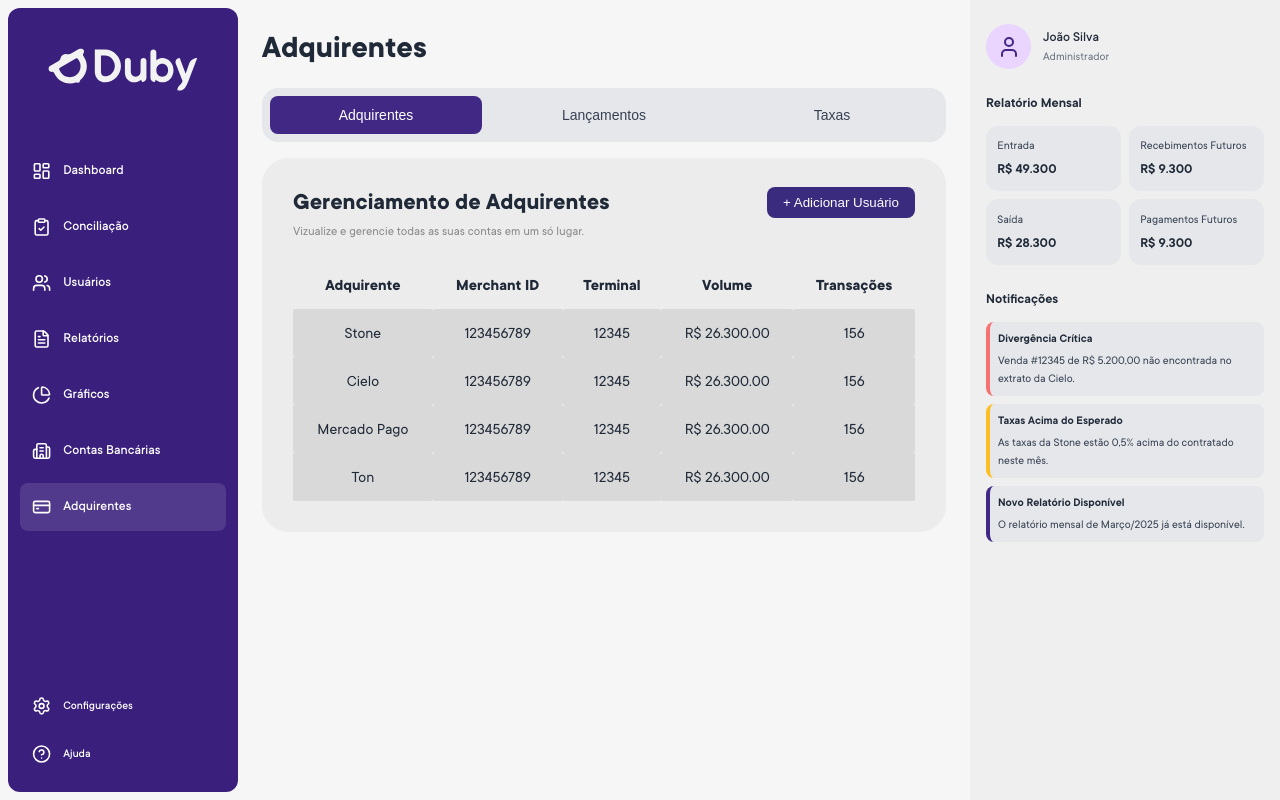
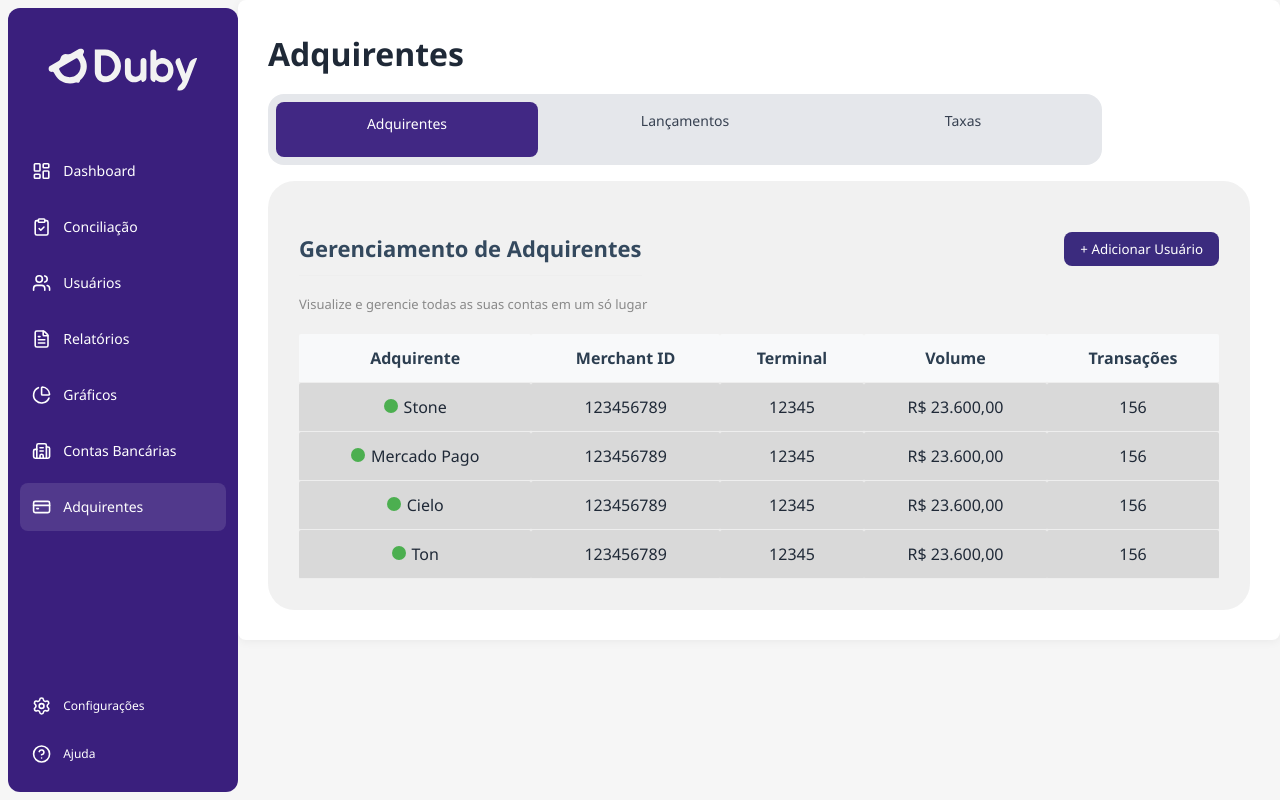
Before and after one commit to Kennedhy/Projeto-Duby, a plain HTML site: page Adquirentes/adquirentes.html in a window 1280 px wide. Drawn offline with nearby package versions, Linux system fonts and the light colour scheme.

Commit message:
primeiro commit julia, alteracao dos botoes e funcionalidades

```diff
--- a/Adquirentes/adquirentes.css
+++ b/Adquirentes/adquirentes.css
@@ -1,3 +1,10 @@
+* {
+  margin: 0;
+  padding: 0;
+  box-sizing: border-box;
+  font-family: 'Segoe UI', Tahoma, Geneva, Verdana, sans-serif;
+}
+
 @font-face {
   font-family: 'TT Commons';
   src: url('/Assets/fonts/TT\ Commons\ Thin.otf') format('opentype');
@@ -69,12 +76,6 @@
   --largura-barra-direita: 310px;
 }
 
-* {
-  margin: 0;
-  padding: 0;
-  box-sizing: border-box;
-}
-
 body {
 font-family: 'TT Commons', sans-serif;
 font-weight: 400;
@@ -83,17 +84,19 @@ body {
 line-height: 1.5;
 }
 
-.conteudoPrincipal {
-  padding: 1.5rem;
-  margin-right: var(--largura-barra-direita);
-  overflow: hidden;
-}
-
 h1 {
   padding-bottom: 16px;
 }
 
-.abasRelatorio {
+h2 {
+  color: #34495e;
+  margin: 25px 0 15px 0;
+  font-size: 22px;
+  padding-bottom: 10px;
+  border-bottom: 1px solid #eee;
+}
+
+.tabs {
 display: grid;
 grid-template-columns: repeat(3, 1fr);
 gap: 1rem;
@@ -101,9 +104,12 @@ h1 {
 padding: 0.5rem;
 background-color: var(--cinza-200);
 border-radius: 16px;
+width: 834px;
+height: 71px;
+text-align: center;
+}
 
-}
-.botaoAba {
+.tab-btn {
 background: none;
 border: none;
 padding: 0.5rem 1rem;
@@ -114,27 +120,34 @@ h1 {
 border-radius: 8px;
 }
 
-.botaoAba:hover {
+.tab-btn:hover {
   background-color: var(--cinza-100);
 }
 
-.botaoAba.ativo {
+/* Esconde os inputs radio */
+.tab-input {
+  display: none;
+}
+
+/* Mostra o conteúdo da aba quando o radio button está selecionado */
+#tab-adquirentes:checked ~ .tab-content#content-adquirentes,
+#tab-lancamentos:checked ~ .tab-content#content-lancamentos,
+#tab-taxas:checked ~ .tab-content#content-taxas {
+  display: block;
+}
+
+/* Estiliza o botão da aba ativa */
+#tab-adquirentes:checked ~ .tabs .tab-btn[for="tab-adquirentes"],
+#tab-lancamentos:checked ~ .tabs .tab-btn[for="tab-lancamentos"],
+#tab-taxas:checked ~ .tabs .tab-btn[for="tab-taxas"] {
 background-color: var(--primario);
 color: white;
 padding: 0.7rem;
+
 }
 
-.listaUsuarios h3 {
-  color: #898989;
-font-size: 13px;
-font-style: normal;
-font-weight: 400;
-line-height: normal;
-padding-top: 4px;
-padding-bottom: 6px;
-}
-
-.listaUsuarios {
+.tab-content {
+  display: none;
   border-radius: 26.546px;
 background: rgba(221, 221, 221, 0.40);
 padding: 31px;
@@ -149,7 +162,7 @@ padding-bottom: 6px;
 
 }
 
-.listaUsuarios button {
+.listaUsuariosHeader #btnOpenForm {
   background-color: #3b2b7e;
   color: #fff;
   padding: 8px 16px;
@@ -158,7 +171,7 @@ padding-bottom: 6px;
   cursor: pointer;
 }
 
-.tabelaUsuarios {
+table {
   width: 100%;
 border-collapse: collapse;
 margin-top: 15px;
@@ -166,160 +179,43 @@ padding-bottom: 6px;
 border-radius: 8px;
 }
 
-.tabelaUsuarios th{
-  text-align: center;
-  padding: 12px;
+th, td {
 
-}
-.tabelaUsuarios td {
+  border-bottom: 1px solid #eee;
   text-align: center;
   padding: 12px;
   background-color: #D9D9D9;
   border-radius: 2px;
 }
 
-.tag {
-  padding: 4px 6px;
-  border-radius: 5px;
-  color: #fff;
-  font-size: 0.9em;
-}
-.admin {background: rgba(65, 40, 132, 0.30); color: #412884;}
-.gerente { background: rgba(33, 150, 243, 0.30); color: #0061BE; }
-.analista { background: rgba(76, 175, 80, 0.30); color: #197C1D;}
-.operador { background: rgba(251, 140, 0, 0.30); color: #BA4B00;}
-
-.barraLateralDireita {
-  background: rgba(202, 202, 202, 0.15);
-  padding: 1rem;
-  position: fixed;
-  right: 0;
-  top: 0;
-  height: 100vh;
-  width: var(--largura-barra-direita);
-
+th {
+  background-color: #f8f9fa;
+  font-weight: 600;
+  color: #2c3e50;
 }
 
-.perfilUsuario {
-  display: flex;
-  align-items: center;
-  margin-bottom: 1.5rem;
-  margin-top: 0.5rem;
+tr:hover {
+  background-color: #f8f9fa;
 }
 
-.avatarPerfil {
-  width: 45px;
-  height: 45px;
-  border-radius: 50%;
-  background-color: #E9D5FF;
-  display: flex;
-  align-items: center;
-  justify-content: center;
-  color: var(--primario);
+.container {
+  max-width: 1200px;
+  margin: 0 auto;
+  background-color: white;
+  padding: 30px;
+  border-radius: 8px;
+  box-shadow: 0 2px 10px rgba(0, 0, 0, 0.05);
 }
 
-.infoPerfil {
-  margin-left: 0.75rem;
-}
+.info-text {
 
-.infoPerfil h3 {
-  font-size: 0.875rem;
-  font-weight: 500;
-}
-
-.infoPerfil p {
-  font-size: 0.75rem;
-  color: var(--cinza-500);
-}
-
-.barraPesquisa {
-  display: none;
-  align-items: center;
-  background-color: white;
-  border-radius: 9999px;
-  padding: 0.5rem 1rem;
-  margin-bottom: 1rem;
-}
-
-.barraPesquisa input {
-  border: none;
-  outline: none;
-  background: transparent;
-  margin-left: 0.5rem;
-  width: 100%;
-  font-size: 0.875rem;
-}
-
-.relatorioMensal, .notificacoes, .proximoVencimento, .atalhos {
-  margin-bottom: 1.5rem;
-}
-
-.relatorioMensal h3, .notificacoes h3, .proximoVencimento h3, .atalhos h3 {
-  font-size: 0.875rem;
-  font-weight: 600;
-  margin-bottom: 0.75rem;
-}
-
-.cardsRelatorio {
-  display: grid;
-  grid-template-columns: 1fr 1fr;
-  gap: 0.5rem;
-}
-
-.cardRelatorio {
-  background-color: var(--cinza-200);
-  border-radius: 12px;
-  padding: 0.7rem;
-}
-
-.labelRelatorio {
-  font-size: 0.75rem;
-  color: var(--cinza-700);
-  margin-bottom: 0.25rem;
-}
-
-.valorRelatorio {
-  font-size: 0.875rem;
-  font-weight: 600;
-}
-
-.listaNotificacoes {
-  display: flex;
-  flex-direction: column;
-  gap: 0.5rem;
-}
-
-.itemNotificacao {
-  background-color: var(--cinza-200);
-  border-radius: 8px;
-  padding: 0.5rem;
-  display: flex;
-  align-items: flex-start;
-  gap: 0.75rem;
-  border-left: 4px solid transparent;
-}
-
-.itemNotificacao.critico {
-  border-left-color: var(--perigo);
-}
-
-.itemNotificacao.alerta {
-  border-left-color: var(--alerta);
-}
-
-.itemNotificacao.info {
-  border-left-color: var(--primario);
-}
-
-.conteudoNotificacao h4 {
-  font-size: 0.75rem;
-  font-weight: 600;
-  margin-bottom: 0.25rem;
-}
-
-.conteudoNotificacao p {
-  font-size: 0.75rem;
-  color: var(--cinza-700);
+color: #898989;
+font-size: 13px;
+font-style: normal;
+font-weight: 400;
+line-height: normal;
+padding-top: 4px;
+padding-bottom: 6px;
 }
 
 .overlay {
@@ -400,3 +296,47 @@ z-index: 10;
     background: #3b2b7e;
     color: white;
   }
+
+  .circle {
+      display: inline-block;
+      width: 14px;
+      height: 14px;
+      background: #4CAF50;
+      border-radius: 50%;
+      margin-right: 6px;
+    }
+
+     .lancamentosHeader{
+      display: flex;
+      justify-content: space-between;
+      align-items: center;
+      margin-top: 20px;
+     }
+
+    .tab-content #lancamentos {
+       background-color: #3b2b7e;
+       color: #fff;
+       padding: 8px 16px;
+       border: none;
+       border-radius: 8px;
+       cursor: pointer;
+       margin-left: 400px;
+
+    }
+    .tab-content #hoje {
+      background-color: #3b2b7e;
+      color: #fff;
+      padding: 8px 16px;
+      border: none;
+      border-radius: 8px;
+      cursor: pointer;
+   }
+   .tab-content #filtros {
+      background-color: #3b2b7e;
+      color: #fff;
+      padding: 8px 16px;
+      border: none;
+      border-radius: 8px;
+      cursor: pointer;
+
+   }
--- a/Adquirentes/adquirentes.html
+++ b/Adquirentes/adquirentes.html
@@ -9,28 +9,32 @@
 </head>
 <body>
 
-    <main class="conteudoPrincipal">
-        <header class="cabecalho">
+
+  <div class="container">
     <h1>Adquirentes</h1>
-        </header>
 
-             <div class="abasRelatorio">
-                    <button class="botaoAba ativo" data-relatorio="resumo">Adquirentes</button>
-                    <button class="botaoAba" data-relatorio="metodo">Lançamentos</button>
-                    <button class="botaoAba" data-relatorio="comparativo">Taxas</button>
+
+    <input type="radio" name="tabs" id="tab-adquirentes" class="tab-input" checked>
+    <input type="radio" name="tabs" id="tab-lancamentos" class="tab-input">
+    <input type="radio" name="tabs" id="tab-taxas" class="tab-input">
+
+
+    <div class="tabs">
+        <label for="tab-adquirentes" class="tab-btn">Adquirentes</label>
+        <label for="tab-lancamentos" class="tab-btn">Lançamentos</label>
+        <label for="tab-taxas" class="tab-btn">Taxas</label>
     </div>
 
-             <div class="conteudoRelatorio ativo" id="resumo">
 
-
-          <div class="conteudoRelatorio" id="metodo">
-            <section class="listaUsuarios">
+    <div id="content-adquirentes" class="tab-content">
         <div class="listaUsuariosHeader">
             <h2>Gerenciamento de Adquirentes</h2>
             <button id="btnOpenForm">+ Adicionar Usuário</button>
           </div>
-              <h3>Vizualize e gerencie todas as suas contas em um só lugar.</h3>
-              <table class="tabelaUsuarios">
+
+        <p class="info-text">Visualize e gerencie todas as suas contas em um só lugar</p>
+
+        <table>
             <thead>
                 <tr>
                     <th>Adquirente</th>
@@ -42,42 +46,143 @@
             </thead>
             <tbody>
                 <tr>
-                    <td>Stone</td>
+                    <td><span class="circle"></span>Stone</td>
                     <td>123456789</td>
                     <td>12345</td>
-                    <td>R$ 26.300.00</td>
+                    <td>R$ 23.600,00</td>
                     <td>156</td>
                 </tr>
                 <tr>
-                    <td>Cielo</td>
+                    <td><span class="circle"></span>Mercado Pago</td>
                     <td>123456789</td>
                     <td>12345</td>
-                    <td>R$ 26.300.00</td>
+                    <td>R$ 23.600,00</td>
                     <td>156</td>
                 </tr>
                 <tr>
-                    <td>Mercado Pago</td>
+                    <td><span class="circle"></span>Cielo</td>
                     <td>123456789</td>
                     <td>12345</td>
-                    <td>R$ 26.300.00</td>
+                    <td>R$ 23.600,00</td>
                     <td>156</td>
                 </tr>
                 <tr>
-                    <td>Ton</td>
+                    <td><span class="circle"></span>Ton</td>
                     <td>123456789</td>
                     <td>12345</td>
-                    <td>R$ 26.300.00</td>
+                    <td>R$ 23.600,00</td>
                     <td>156</td>
                 </tr>
             </tbody>
         </table>
-            </section>
-        </main>
     </div>
 
+
+    <div id="content-lancamentos" class="tab-content">
+        <div class="lancamentosHeader">
+          <h2>Lançamentos Financeiros</h2>
+          <button id="lancamentos">+ Lançamentos</button>
+          <button id="hoje">Hoje</button>
+          <button id="filtros">Filtros</button>
+         </div>
+
+        <p class="info-text">Visualize todos os lançamentos financeiros dos últimos 30 dias</p>
+
+        <table>
+            <thead>
+                <tr>
+                    <th>Data</th>
+                    <th>Descrição</th>
+                    <th>Adquirente</th>
+                    <th>Valor</th>
+                    <th>Status</th>
+                </tr>
+            </thead>
+            <tbody>
+                <tr>
+                    <td>15/05/2023</td>
+                    <td>Pagamento recebido</td>
+                    <td>Stone</td>
+                    <td>R$ 1.250,00</td>
+                    <td>Concluído</td>
+                </tr>
+                <tr>
+                    <td>14/05/2023</td>
+                    <td>Taxa de serviço</td>
+                    <td>Cielo</td>
+                    <td>- R$ 45,00</td>
+                    <td>Concluído</td>
+                </tr>
+                <tr>
+                    <td>12/05/2023</td>
+                    <td>Pagamento recebido</td>
+                    <td>Mercado Pago</td>
+                    <td>R$ 890,00</td>
+                    <td>Concluído</td>
+                </tr>
+                <tr>
+                    <td>10/05/2023</td>
+                    <td>Estorno</td>
+                    <td>Ton</td>
+                    <td>- R$ 320,00</td>
+                    <td>Processando</td>
+                </tr>
+            </tbody>
+        </table>
+    </div>
+
+
+    <div id="content-taxas" class="tab-content">
+        <h2>Taxas e Tarifas</h2>
+
+        <p class="info-text">Detalhes de todas as taxas aplicadas pelos adquirentes</p>
+
+        <table>
+            <thead>
+                <tr>
+                    <th>Adquirente</th>
+                    <th>Tipo de Taxa</th>
+                    <th>Valor (%)</th>
+                    <th>Valor Fixo</th>
+                    <th>Descrição</th>
+                </tr>
+            </thead>
+            <tbody>
+                <tr>
+                    <td>Stone</td>
+                    <td>Taxa de Venda</td>
+                    <td>2,99%</td>
+                    <td>R$ 0,25</td>
+                    <td>Taxa por transação</td>
+                </tr>
+                <tr>
+                    <td>Cielo</td>
+                    <td>Taxa de Venda</td>
+                    <td>3,49%</td>
+                    <td>R$ 0,30</td>
+                    <td>Taxa por transação</td>
+                </tr>
+                <tr>
+                    <td>Mercado Pago</td>
+                    <td>Taxa de Boleto</td>
+                    <td>1,99%</td>
+                    <td>R$ 0,00</td>
+                    <td>Taxa para pagamentos com boleto</td>
+                </tr>
+                <tr>
+                    <td>Ton</td>
+                    <td>Taxa Mensal</td>
+                    <td>0,00%</td>
+                    <td>R$ 29,90</td>
+                    <td>Taxa de plano mensal</td>
+                </tr>
+            </tbody>
+        </table>
+    </div>
     <div class="overlay" id="addUsuario">
         <div class="modal">
           <h2>Adicionar Novo Usuário</h2>
+
           <p>Preencha os dados abaixo para criar um novo Usuário no sistema.</p>
           <form class="form-grid">
             <div>
@@ -121,70 +226,7 @@
           </form>
         </div>
       </div>
-
-    <aside class="barraLateralDireita">
-        <div class="perfilUsuario">
-            <div class="avatarPerfil">
-                <i data-lucide="user"></i>
 </div>
-            <div class="infoPerfil">
-                <h3>João Silva</h3>
-                <p>Administrador</p>
-            </div>
-        </div>
-
-        <div class="barraPesquisa">
-            <i data-lucide="search"></i>
-            <input type="text" placeholder="Pesquisar">
-        </div>
-
-        <div class="relatorioMensal">
-            <h3>Relatório Mensal</h3>
-            <div class="cardsRelatorio">
-                <div class="cardRelatorio">
-                    <div class="labelRelatorio">Entrada</div>
-                    <div class="valorRelatorio">R$ 49.300</div>
-                </div>
-                <div class="cardRelatorio">
-                    <div class="labelRelatorio">Recebimentos Futuros</div>
-                    <div class="valorRelatorio">R$ 9.300</div>
-                </div>
-                <div class="cardRelatorio">
-                    <div class="labelRelatorio">Saída</div>
-                    <div class="valorRelatorio">R$ 28.300</div>
-                </div>
-                <div class="cardRelatorio">
-                    <div class="labelRelatorio">Pagamentos Futuros</div>
-                    <div class="valorRelatorio">R$ 9.300</div>
-                </div>
-            </div>
-        </div>
-        <div class="slider">
-         <div class="slides">
-         <div class="notificacoes">
-            <h3>Notificações</h3>
-            <div class="listaNotificacoes">
-                <div class="itemNotificacao critico">
-                    <div class="conteudoNotificacao">
-                        <h4>Divergência Crítica</h4>
-                        <p>Venda #12345 de R$ 5.200,00 não encontrada no extrato da Cielo.</p>
-                    </div>
-                </div>
-                <div class="itemNotificacao alerta">
-                    <div class="conteudoNotificacao">
-                        <h4>Taxas Acima do Esperado</h4>
-                        <p>As taxas da Stone estão 0,5% acima do contratado neste mês.</p>
-                    </div>
-                </div>
-                <div class="itemNotificacao info">
-                    <div class="conteudoNotificacao">
-                        <h4>Novo Relatório Disponível</h4>
-                        <p>O relatório mensal de Março/2025 já está disponível.</p>
-                    </div>
-                </div>
-            </div>
-         </div>
-
     <script src="../Assets/sidebar.js"></script>
     <script>
         document.addEventListener('DOMContentLoaded', function() {
```
Lines whose indentation alone changed are shown as unchanged.
